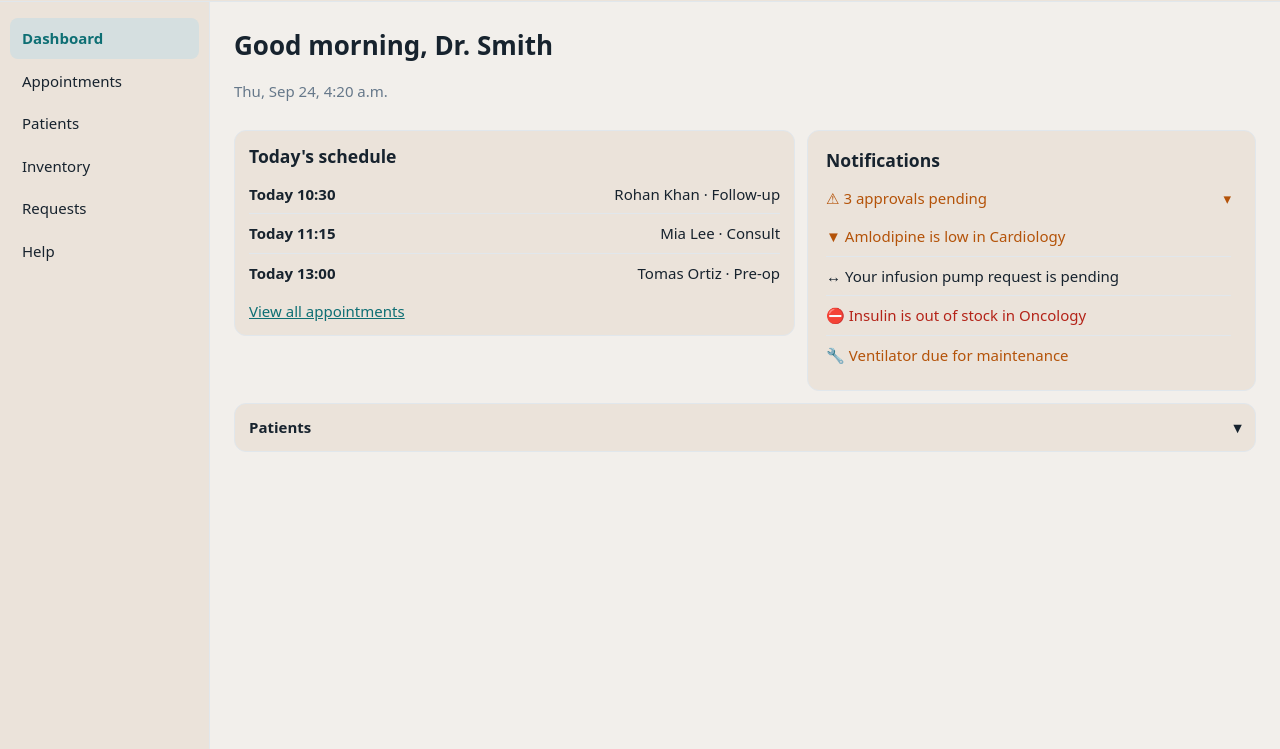
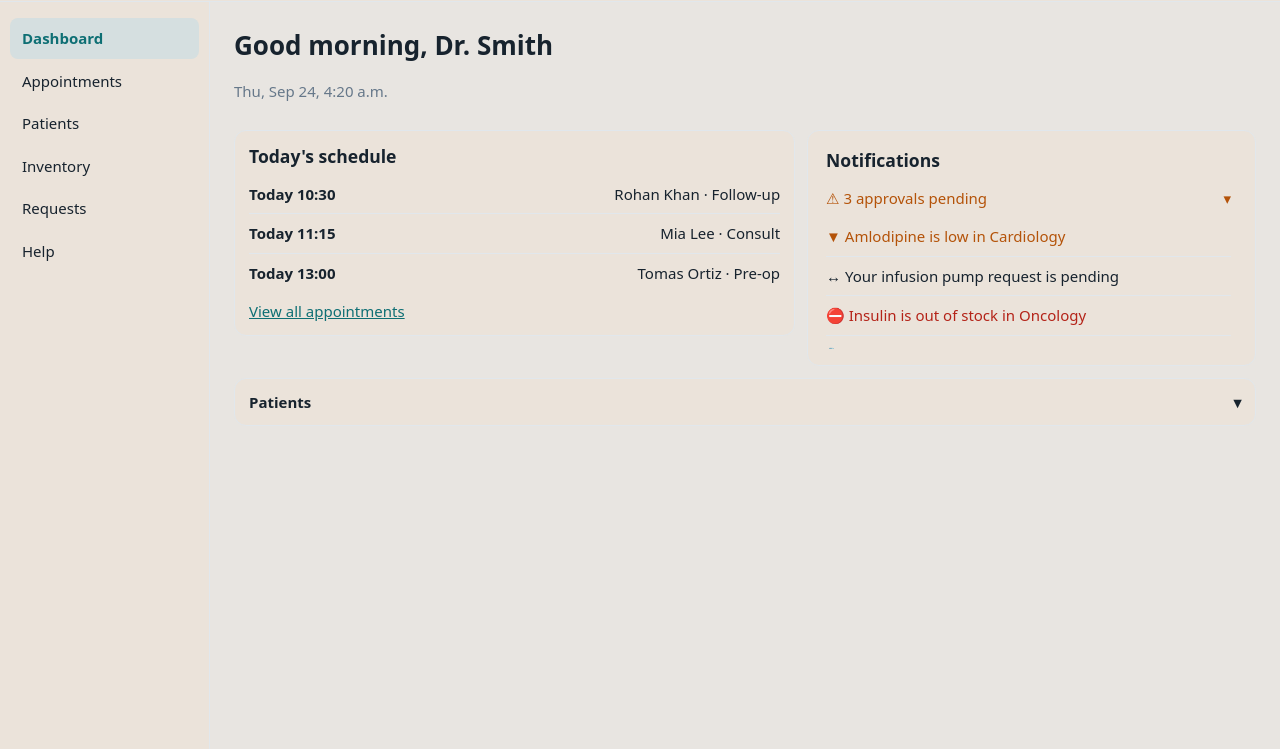
Before and after one commit to harman-06/capstone, a plain HTML site: page index.html in a window 1280 px wide. Shown: the part 59-808 px from the top of the page. Drawn offline with Linux system fonts and the light colour scheme.

Commit message:
Update style.css

```diff
--- a/css/style.css
+++ b/css/style.css
@@ -1,5 +1,5 @@
 /* STEP 1: shell styles. Change the tokens first, everything follows. */
-:root{--bg:#f2efeb;--surface:#ebe3da;--ink:#17232e;--muted:#66788a;--brand:#0e6f74;--tint:#d5dfe0;--line:#e1e7ec;--ok:#15803d;--warn:#b45309;--bad:#b42318;--r:12px}
+:root{--bg:#e8e5e1;--surface:#ebe3da;--ink:#17232e;--muted:#66788a;--brand:#0e6f74;--tint:#d5dfe0;--line:#e1e7ec;--ok:#15803d;--warn:#b45309;--bad:#b42318;--r:12px}
 *{box-sizing:border-box}
 body{margin:0;font:15px/1.5 system-ui,sans-serif;background:var(--bg);color:var(--ink)}
 a{color:var(--brand)}
@@ -44,7 +44,7 @@ a.row:hover{color:var(--brand)}
 /* notifications */
 .w-notifications .card{padding:16px 18px}
 .w-notifications .row{padding:8px 0;font-size:15px}
-.notif-list{max-height:200px;overflow-y:auto;overflow-x:hidden;padding-right:6px;scrollbar-width:thin;scrollbar-color:#9aa9b8 var(--line)}
+.notif-list{max-height:170px;overflow-y:auto;overflow-x:hidden;padding-right:6px;scrollbar-width:thin;scrollbar-color:#9aa9b8 var(--line)}
 .notif-toggle{all:unset;cursor:pointer;display:flex;justify-content:space-between;width:100%;box-sizing:border-box;padding:8px 0;border-top:1px solid var(--line);font-size:15px;overflow-wrap:anywhere}
 .notif-group:first-child .notif-toggle{border-top:0}
 .notif-sub{display:grid;grid-template-rows:0fr;transition:grid-template-rows .3s ease}
```
